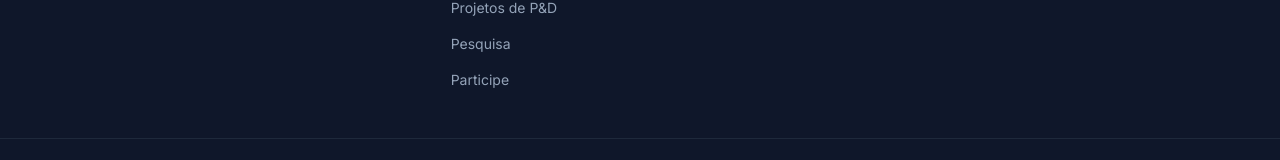
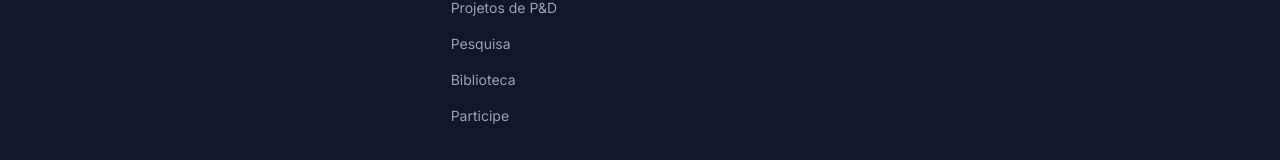
Before and after one commit to flaviocaos/ibdia-site, a React (Vite) app: page / in a window 1280 px wide. Shown: the part 1070-1230 px from the top of the page. Built offline with nearby package versions, Linux system fonts and the light colour scheme.

Commit message:
feat: add Library link to footer
Adds the Institutional Library to the website footer navigation.

Changes:
- Adds a "Biblioteca" link in the footer
- Links users directly to /biblioteca
- Improves institutional document discoverability

```diff
--- a/src/components/Footer.jsx
+++ b/src/components/Footer.jsx
@@ -21,6 +21,7 @@ const Footer = () => (
           <Link to="/nucleos" className="block text-slate-400 hover:text-white transition-colors text-sm">Núcleos</Link>
           <Link to="/projetos-pd" className="block text-slate-400 hover:text-white transition-colors text-sm">Projetos de P&D</Link>
           <Link to="/pesquisa" className="block text-slate-400 hover:text-white transition-colors text-sm">Pesquisa</Link>
+          <Link to="/biblioteca" className="block text-slate-400 hover:text-white transition-colors text-sm">Biblioteca</Link>
           <Link to="/participe" className="block text-slate-400 hover:text-white transition-colors text-sm">Participe</Link>
         </div>
         <div className="space-y-4">
```
